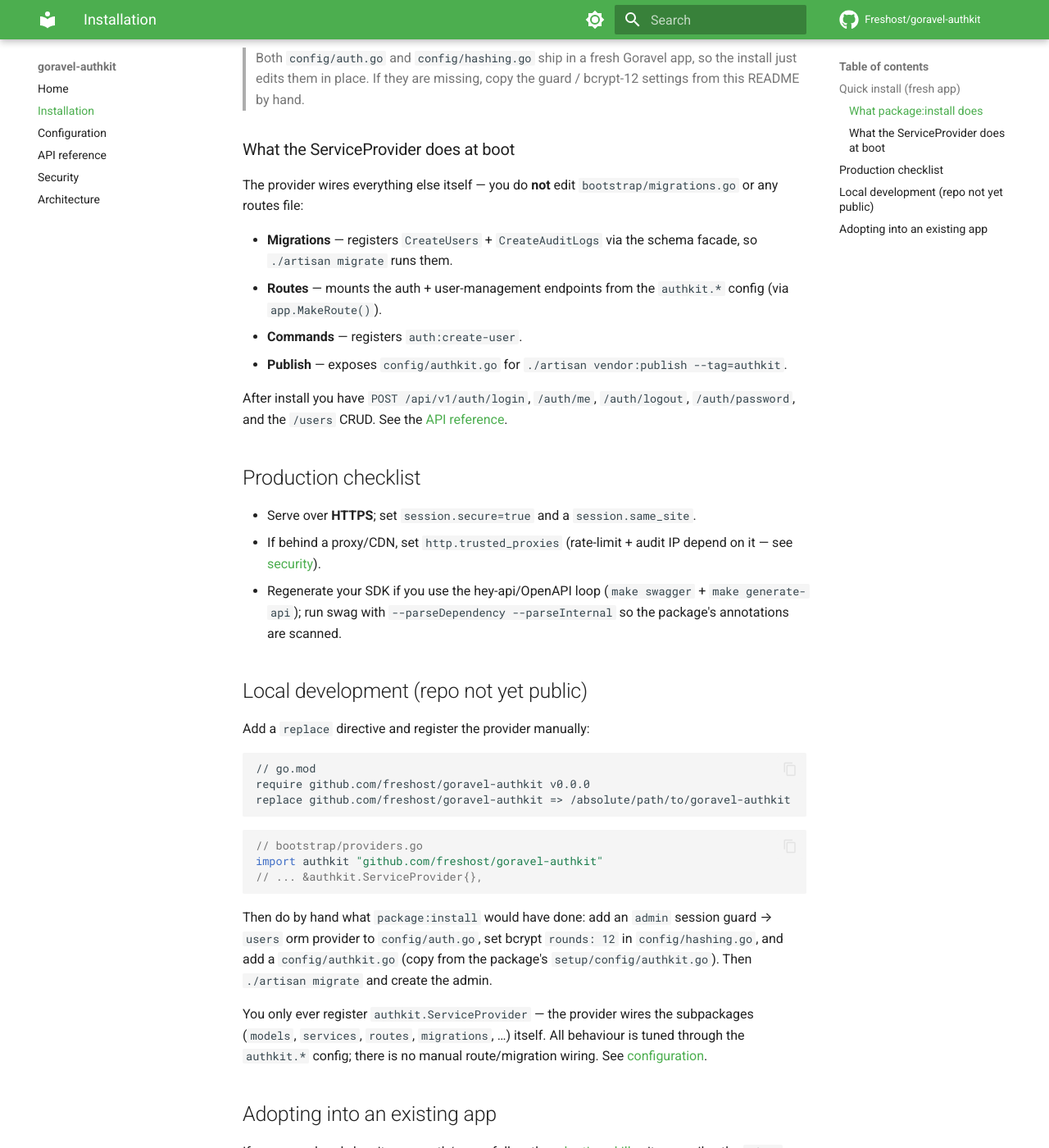
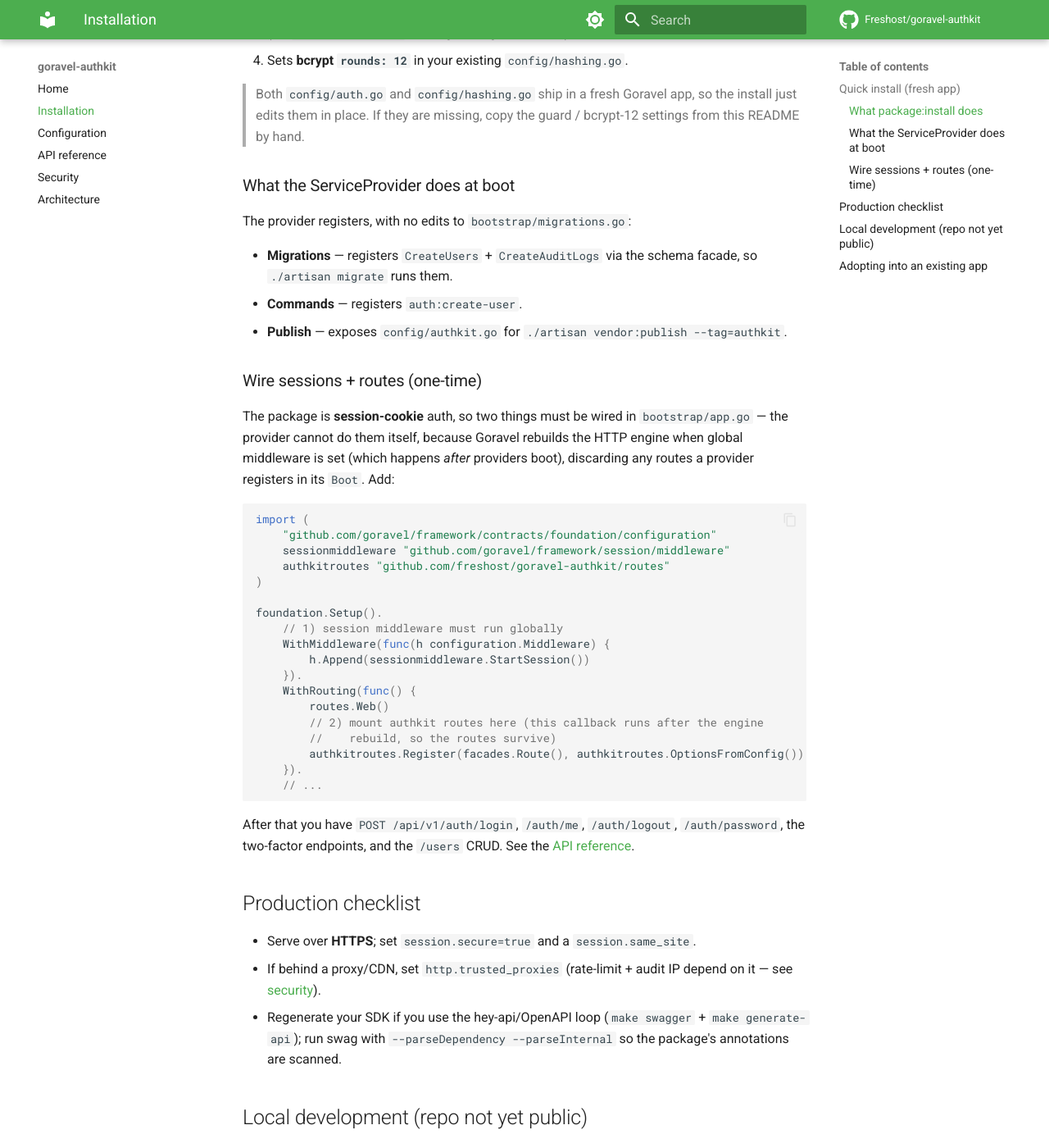
Before and after one commit to Freshost/goravel-authkit, an MkDocs documentation site: the page built from docs/installation.md, in a window 1280 px wide and 1400 px high, scrolled down 767 px. Shown: the whole window at 82% size. Built offline with MkDocs 1.6.1 and Material for MkDocs 9.7.7, drawn with Linux system fonts in a browser that asks for light colours; comment, search, counter and statistics services are not loaded; some of the changed text lies outside the part shown.

Commit message:
fix(provider): don't register routes in Boot — app mounts them in routing callback
Goravel rebuilds the gin engine when global middleware is set (SetGlobalMiddleware
→ gin.New()), and that runs AFTER providers boot — so routes a provider registers
in Boot are silently discarded once the app adds any global middleware (which
session auth requires via StartSession). Move route registration app-side:
the app calls authkitroutes.Register(facades.Route(), OptionsFromConfig()) in its
WithRouting callback (runs after the rebuild). Provider still registers migrations
+ command. Docs + adoption skill updated with the StartSession + Register wiring;
the authkit-ui/demo/backend is the runnable reference. Caught by the demo app.

````diff
--- a/docs/installation.md
+++ b/docs/installation.md
@@ -9,12 +9,15 @@
 ```bash
 go get github.com/freshost/goravel-authkit
 ./artisan package:install github.com/freshost/goravel-authkit
+# one-time: wire session middleware + routes in bootstrap/app.go (see below)
 ./artisan migrate
 ./artisan auth:create-user --email=admin@example.com --password=change-me
 ```
 
-That's the whole integration. `auth:create-user` also reads `ADMIN_EMAIL` /
-`ADMIN_PASSWORD` env vars if the flags are omitted.
+`package:install` registers the provider and writes the config; you then add two
+lines to `bootstrap/app.go` to enable sessions and mount the routes (see
+[Wire sessions + routes](#wire-sessions--routes-one-time)). `auth:create-user`
+also reads `ADMIN_EMAIL` / `ADMIN_PASSWORD` env vars if the flags are omitted.
 
 ### What `package:install` does
 
@@ -34,18 +37,44 @@
 
 ### What the ServiceProvider does at boot
 
-The provider wires everything else itself — you do **not** edit
-`bootstrap/migrations.go` or any routes file:
+The provider registers, with no edits to `bootstrap/migrations.go`:
 
 - **Migrations** — registers `CreateUsers` + `CreateAuditLogs` via the schema
   facade, so `./artisan migrate` runs them.
-- **Routes** — mounts the auth + user-management endpoints from the `authkit.*`
-  config (via `app.MakeRoute()`).
 - **Commands** — registers `auth:create-user`.
 - **Publish** — exposes `config/authkit.go` for `./artisan vendor:publish --tag=authkit`.
 
-After install you have `POST /api/v1/auth/login`, `/auth/me`, `/auth/logout`,
-`/auth/password`, and the `/users` CRUD. See the [API reference](api-reference.md).
+### Wire sessions + routes (one-time)
+
+The package is **session-cookie** auth, so two things must be wired in
+`bootstrap/app.go` — the provider cannot do them itself, because Goravel rebuilds
+the HTTP engine when global middleware is set (which happens *after* providers
+boot), discarding any routes a provider registers in its `Boot`. Add:
+
+```go
+import (
+	"github.com/goravel/framework/contracts/foundation/configuration"
+	sessionmiddleware "github.com/goravel/framework/session/middleware"
+	authkitroutes "github.com/freshost/goravel-authkit/routes"
+)
+
+foundation.Setup().
+	// 1) session middleware must run globally
+	WithMiddleware(func(h configuration.Middleware) {
+		h.Append(sessionmiddleware.StartSession())
+	}).
+	WithRouting(func() {
+		routes.Web()
+		// 2) mount authkit routes here (this callback runs after the engine
+		//    rebuild, so the routes survive)
+		authkitroutes.Register(facades.Route(), authkitroutes.OptionsFromConfig())
+	}).
+	// ...
+```
+
+After that you have `POST /api/v1/auth/login`, `/auth/me`, `/auth/logout`,
+`/auth/password`, the two-factor endpoints, and the `/users` CRUD. See the
+[API reference](api-reference.md).
 
 ## Production checklist
 
@@ -75,12 +104,18 @@
 Then do by hand what `package:install` would have done: add an `admin` session
 guard → `users` orm provider to `config/auth.go`, set bcrypt `rounds: 12` in
 `config/hashing.go`, and add a `config/authkit.go` (copy from the package's
-`setup/config/authkit.go`). Then `./artisan migrate` and create the admin.
+`setup/config/authkit.go`). Wire sessions + routes in `bootstrap/app.go` (see
+[above](#wire-sessions--routes-one-time)). Then `./artisan migrate` and create
+the admin.
 
-You only ever register `authkit.ServiceProvider` — the provider wires the
-subpackages (`models`, `services`, `routes`, `migrations`, …) itself. All
-behaviour is tuned through the `authkit.*` config; there is no manual
-route/migration wiring. See [configuration](configuration.md).
+> A complete, runnable wiring of exactly this lives in the
+> [`authkit-ui` demo backend](https://github.com/Freshost/authkit-ui/tree/main/demo/backend) —
+> copy its `bootstrap/app.go`, `config/auth.go`, `config/authkit.go` and
+> `routes/web.go` if you want a reference.
+
+Migrations are registered by the provider; only the session middleware and the
+one-line `authkitroutes.Register(...)` are wired app-side. All behaviour is tuned
+through the `authkit.*` config. See [configuration](configuration.md).
 
 ## Adopting into an existing app
 
````
Also changed, not shown: .claude/skills/adopt-goravel-authkit/SKILL.md (+38 -9 lines), 1 other file.
